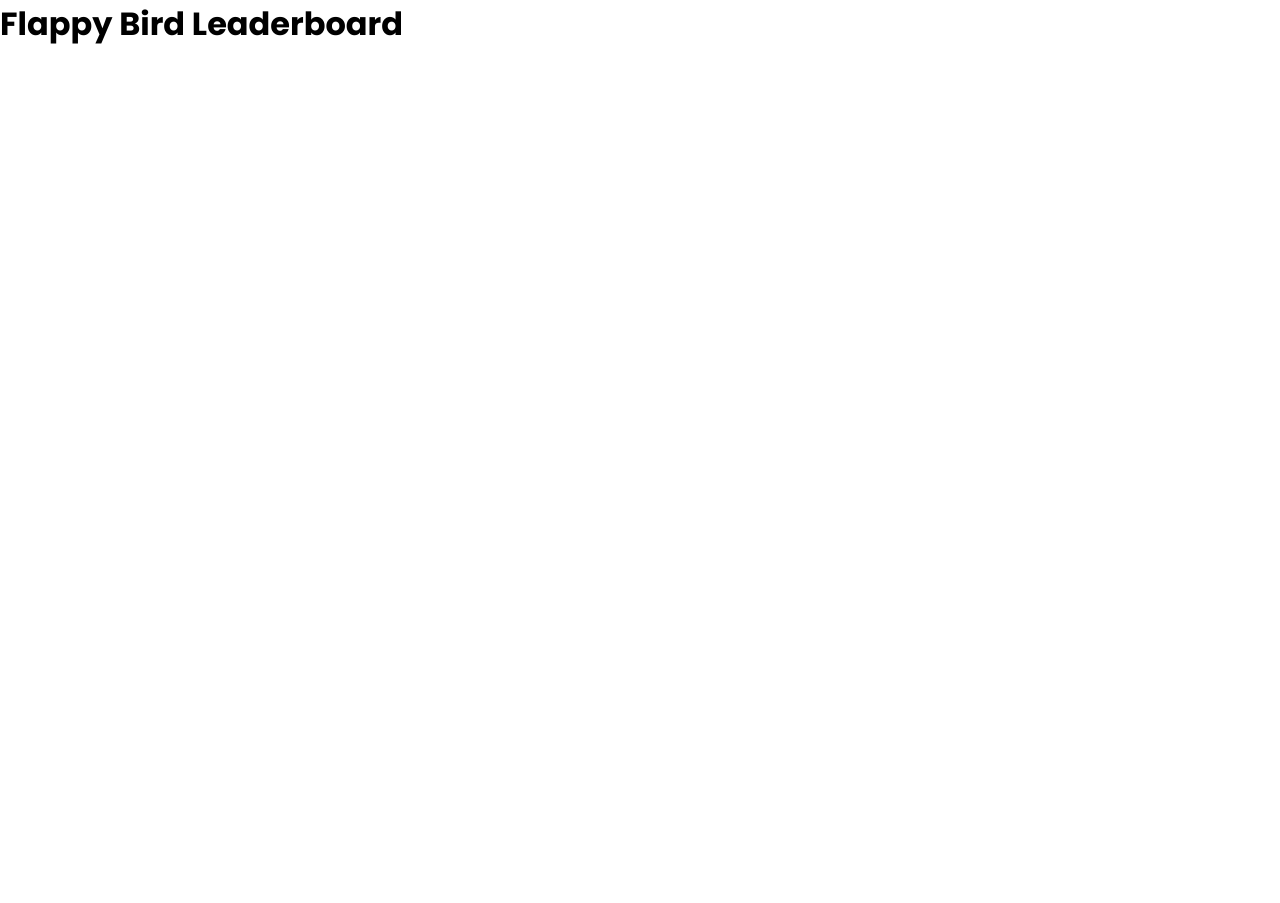
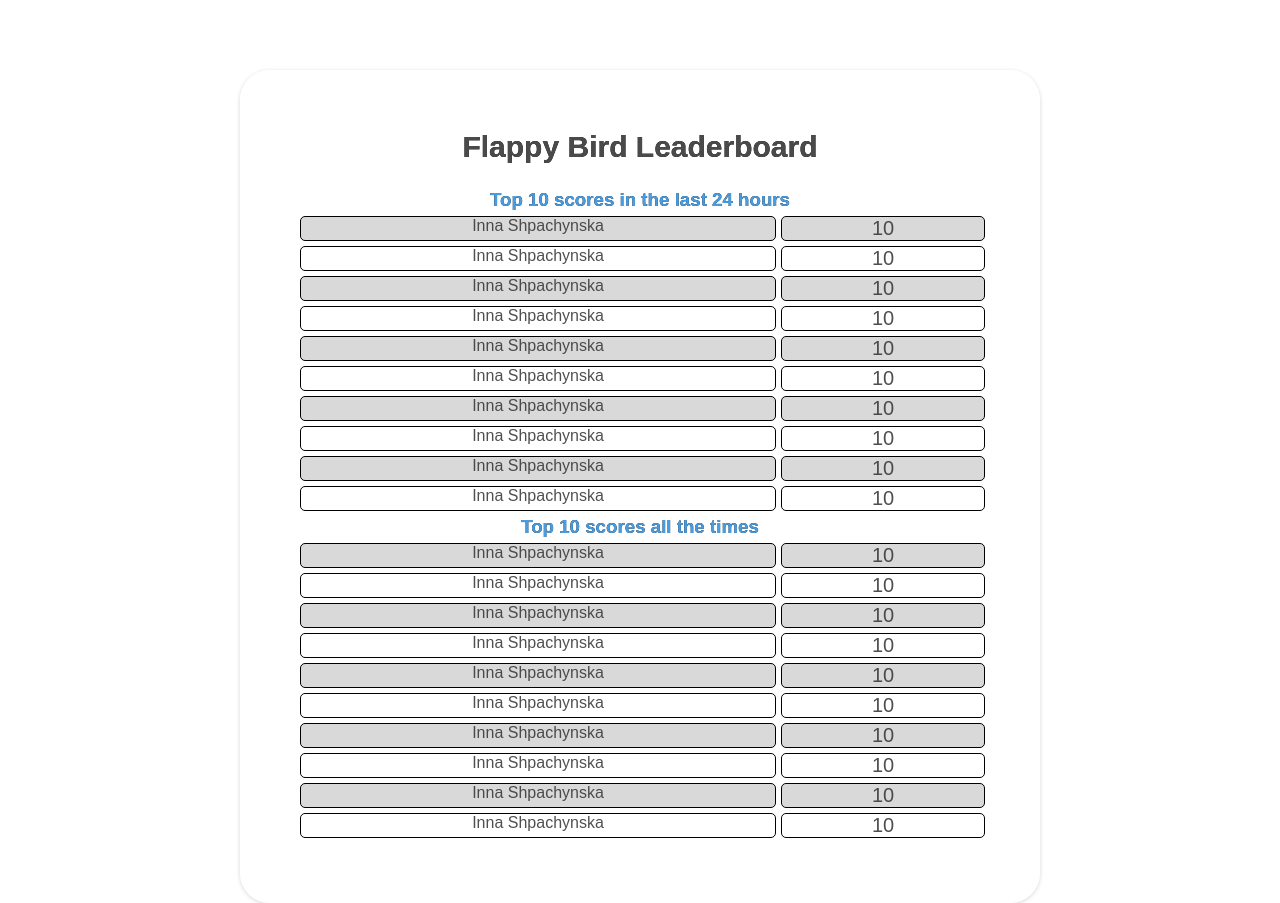
Before and after one commit to InnaShp/flappy-bird-app, a plain HTML site: page highscores/highscores.html in a window 1280 px wide. Before the commit the page ends 800 px from the top, so only its background shows below. Drawn offline with Linux system fonts and the light colour scheme; a web font is replaced by a local one.

Commit message:
Added highscores page with fake data

```diff
--- /dev/null
+++ b/css/highscores.css
@@ -0,0 +1,55 @@
+.highscores {
+  background-color: rgba(255, 255, 255, 0.797);
+  box-shadow: rgba(0, 0, 0, 0.16) 0px 1px 4px;
+  max-width: 800px;
+  margin: 70px auto;
+  padding: 60px;
+  border-radius: 30px;
+  color: rgba(52, 51, 51, 0.862);
+  font-family: var(--secondary-font-family);
+  text-align: center;
+}
+
+.highscores__header {
+  text-align: center;
+  margin-bottom: 25px;
+  font-size: 30px;
+  text-shadow: 0 0 rgb(0, 0, 0);
+  color: rgb(75, 74, 74);
+}
+
+.highscores__scores-table .table__header {
+  text-shadow: 0 0 rgb(0, 0, 0);
+  color: rgb(73, 156, 224);
+}
+
+.highscores__scores-table .table__item {
+  display: grid;
+  grid-template-rows: 1fr;
+  gap: 5px;
+  grid-template-columns: 70% 30%;
+  margin: 5px 0;
+}
+
+.highscores__scores-table .table__user-name {
+  border: 1px solid black;
+  border-radius: 5px;
+  font-weight: 500;
+}
+
+.highscores__scores-table .table__item:nth-child(even) .table__user-name,
+.highscores__scores-table .table__item:nth-child(even) .table__user-record {
+  background-color: rgb(255, 255, 255);
+}
+
+.highscores__scores-table .table__item:nth-child(odd) .table__user-name,
+.highscores__scores-table .table__item:nth-child(odd) .table__user-record {
+  background-color: rgba(205, 204, 204, 0.736);
+
+}
+
+.highscores__scores-table .table__user-record {
+  border: 1px solid black;
+  border-radius: 5px;
+  font-size: 20px;
+}
--- a/css/index.css
+++ b/css/index.css
@@ -3,3 +3,4 @@
 @import url(header.css);
 @import url(game.css);
 @import url(help.css);
+@import url(highscores.css);
--- a/highscores/highscores.html
+++ b/highscores/highscores.html
@@ -9,14 +9,38 @@
 <body>
   <div class="container">
     <header data-include="../partials/header.partial.html"></header>
-    <main>
-      <h1>Flappy Bird Leaderboard</h1>
-      <div>
-        <div>
-
+    <main class="highscores">
+      <h1 class="highscores__header">Flappy Bird Leaderboard</h1>
+      <div class="highscores__content">
+        <div class="highscores__scores-table table">
+          <h3 class="table__header">Top 10 scores in the last 24 hours</h3>
+          <ul class="table__list">
+            <li class="table__item"><div class="table__user-name">Inna Shpachynska</div><div class="table__user-record">10</div></li>
+            <li class="table__item"><div class="table__user-name">Inna Shpachynska</div><div class="table__user-record">10</div></li>
+            <li class="table__item"><div class="table__user-name">Inna Shpachynska</div><div class="table__user-record">10</div></li>
+            <li class="table__item"><div class="table__user-name">Inna Shpachynska</div><div class="table__user-record">10</div></li>
+            <li class="table__item"><div class="table__user-name">Inna Shpachynska</div><div class="table__user-record">10</div></li>
+            <li class="table__item"><div class="table__user-name">Inna Shpachynska</div><div class="table__user-record">10</div></li>
+            <li class="table__item"><div class="table__user-name">Inna Shpachynska</div><div class="table__user-record">10</div></li>
+            <li class="table__item"><div class="table__user-name">Inna Shpachynska</div><div class="table__user-record">10</div></li>
+            <li class="table__item"><div class="table__user-name">Inna Shpachynska</div><div class="table__user-record">10</div></li>
+            <li class="table__item"><div class="table__user-name">Inna Shpachynska</div><div class="table__user-record">10</div></li>
+          </ul>
         </div>
-        <div>
-
+        <div class="highscores__scores-table table">
+          <h3 class="table__header">Top 10 scores all the times</h3>
+          <ul class="table__list">
+            <li class="table__item"><div class="table__user-name">Inna Shpachynska</div><div class="table__user-record">10</div></li>
+            <li class="table__item"><div class="table__user-name">Inna Shpachynska</div><div class="table__user-record">10</div></li>
+            <li class="table__item"><div class="table__user-name">Inna Shpachynska</div><div class="table__user-record">10</div></li>
+            <li class="table__item"><div class="table__user-name">Inna Shpachynska</div><div class="table__user-record">10</div></li>
+            <li class="table__item"><div class="table__user-name">Inna Shpachynska</div><div class="table__user-record">10</div></li>
+            <li class="table__item"><div class="table__user-name">Inna Shpachynska</div><div class="table__user-record">10</div></li>
+            <li class="table__item"><div class="table__user-name">Inna Shpachynska</div><div class="table__user-record">10</div></li>
+            <li class="table__item"><div class="table__user-name">Inna Shpachynska</div><div class="table__user-record">10</div></li>
+            <li class="table__item"><div class="table__user-name">Inna Shpachynska</div><div class="table__user-record">10</div></li>
+            <li class="table__item"><div class="table__user-name">Inna Shpachynska</div><div class="table__user-record">10</div></li>
+          </ul>
         </div>
       </div>
     </main>
```
Also changed, not shown: js/move.js (+11 -6 lines), js/user.js (+9 -13 lines).
